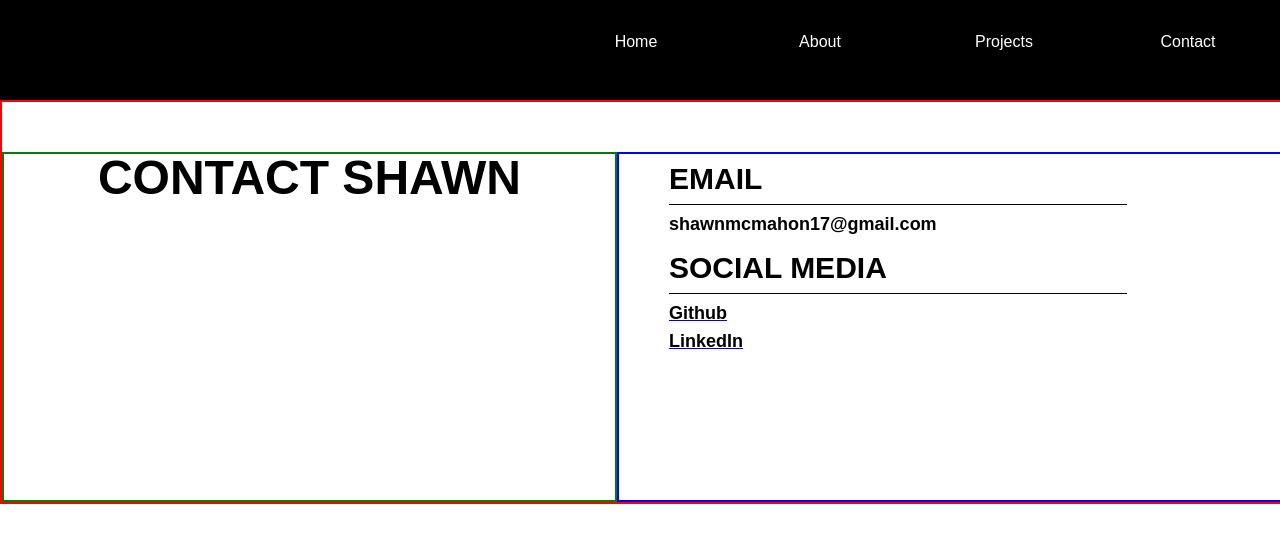
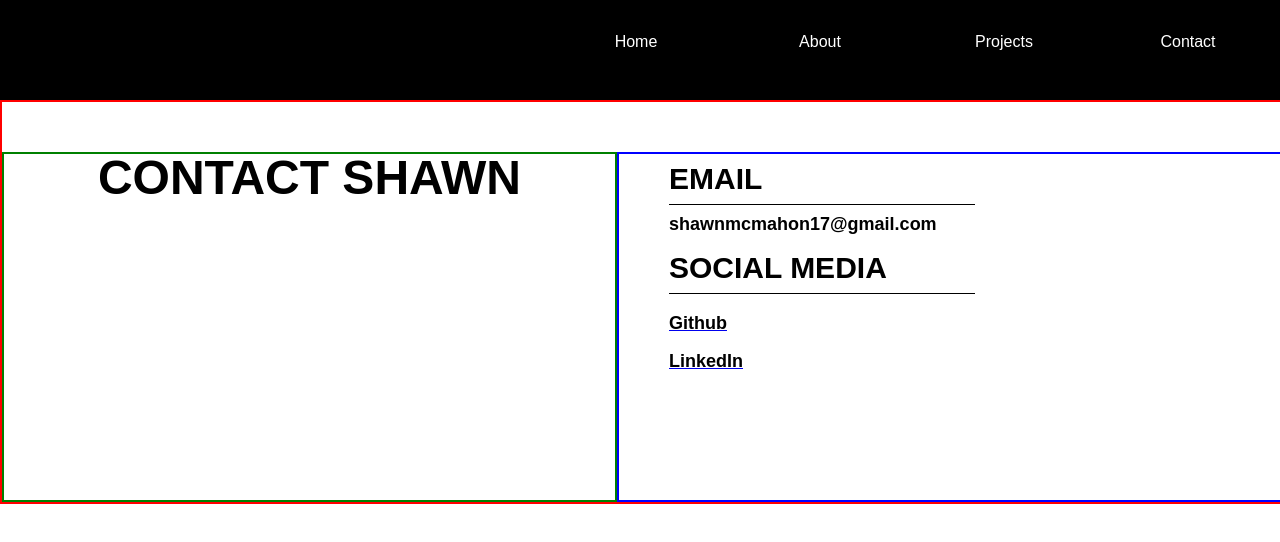
Before and after one commit to shawnmcmahon/portfolio, a React (Create React App) app: page /contact in a window 1280 px wide. Shown: the top 542 px of the page. Built offline with nearby package versions, Linux system fonts and the light colour scheme.

Commit message:
Add Footer component files

```diff
--- a/src/Components/Contact/Contact.css
+++ b/src/Components/Contact/Contact.css
@@ -33,7 +33,7 @@
 
 .label-container {
   border-bottom: 1px solid #000;
-  width: 75%;
+  width: 50%;
   height: 30px;
   font-size: 30px;
   padding: 10px 0 10px 0;
@@ -50,11 +50,15 @@
   padding: 10px 0 10px 0;
 }
 
+li {
+  text-decoration: none;
+}
+
 ul, li {
   list-style: none;
   list-style-position: inside;
   margin: 0;
-  padding: 5px 0 5px 0;
+  padding: 10px 0 10px 0;
   text-decoration: none;
   color: #000;
   transition: .3s;
```
Also changed, not shown: src/Components/Footer/Footer.js (added, +10 -0 lines), src/Components/App/App.css (line endings or trailing spaces), src/Components/Footer/Footer.css (added).
